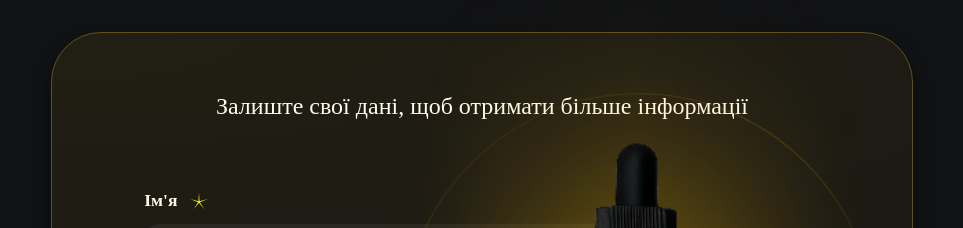
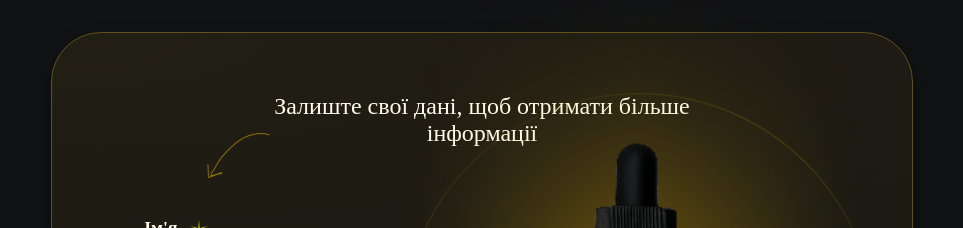
Before and after one commit to roman-sosnovskyi/reco, a React (Vite) app: page / in a window 1280 px wide. Shown: the part 1060-1288 px from the top of the page, without its empty margins (158-1121 px from the left). Built offline with nearby package versions, Linux system fonts and the light colour scheme.

Commit message:
feat: add feedback arrow graphics and update layout in FeedbackSection

```diff
--- a/src/components/FeedbackSection/FeedbackSection.module.scss
+++ b/src/components/FeedbackSection/FeedbackSection.module.scss
@@ -14,6 +14,17 @@
   color: $white-color;
   border: 1px solid rgb(96, 80, 28);
   position: relative;
+}
+
+.feedbackArrow {
+  width: 63px;
+  height: 45px;
+  background-image: url(../../assets/FeedbackSection/arrow-desc-1x.png);
+  background-repeat: no-repeat;
+  background-size: cover;
+  position: absolute;
+  top: 100px;
+  left: 155px;
 }
 
 .feedbackTitle {
--- a/src/components/FeedbackSection/FeedbackSection.tsx
+++ b/src/components/FeedbackSection/FeedbackSection.tsx
@@ -7,8 +7,11 @@ import styles from "./FeedbackSection.module.scss";
 const FeedbackSection = () => {
   return (
     <section className={styles.feedbackSection}>
+      <div className={styles.feedbackArrow}></div>
       <h2 className={styles.feedbackTitle}>
-        Залиште свої дані, щоб отримати більше інформації
+        Залиште свої дані, щоб отримати більше
+        <br />
+        інформації
       </h2>
       <div className={styles.feedbackContent}>
         <FeedbackForm />
```
Also changed, not shown: src/assets/FeedbackSection/arrow-desc-1x.png (added), src/assets/FeedbackSection/arrow-desc-2x.png (added).
